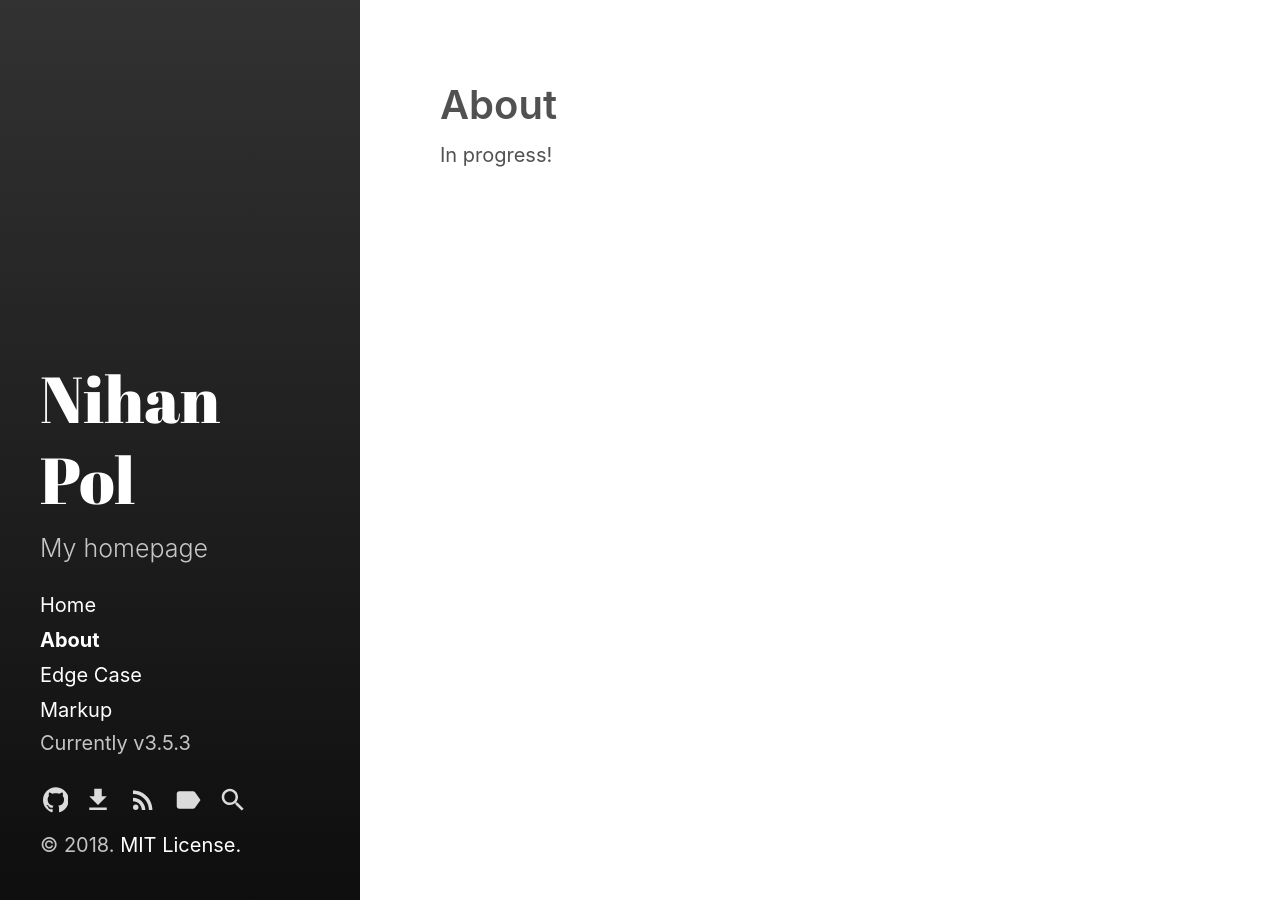
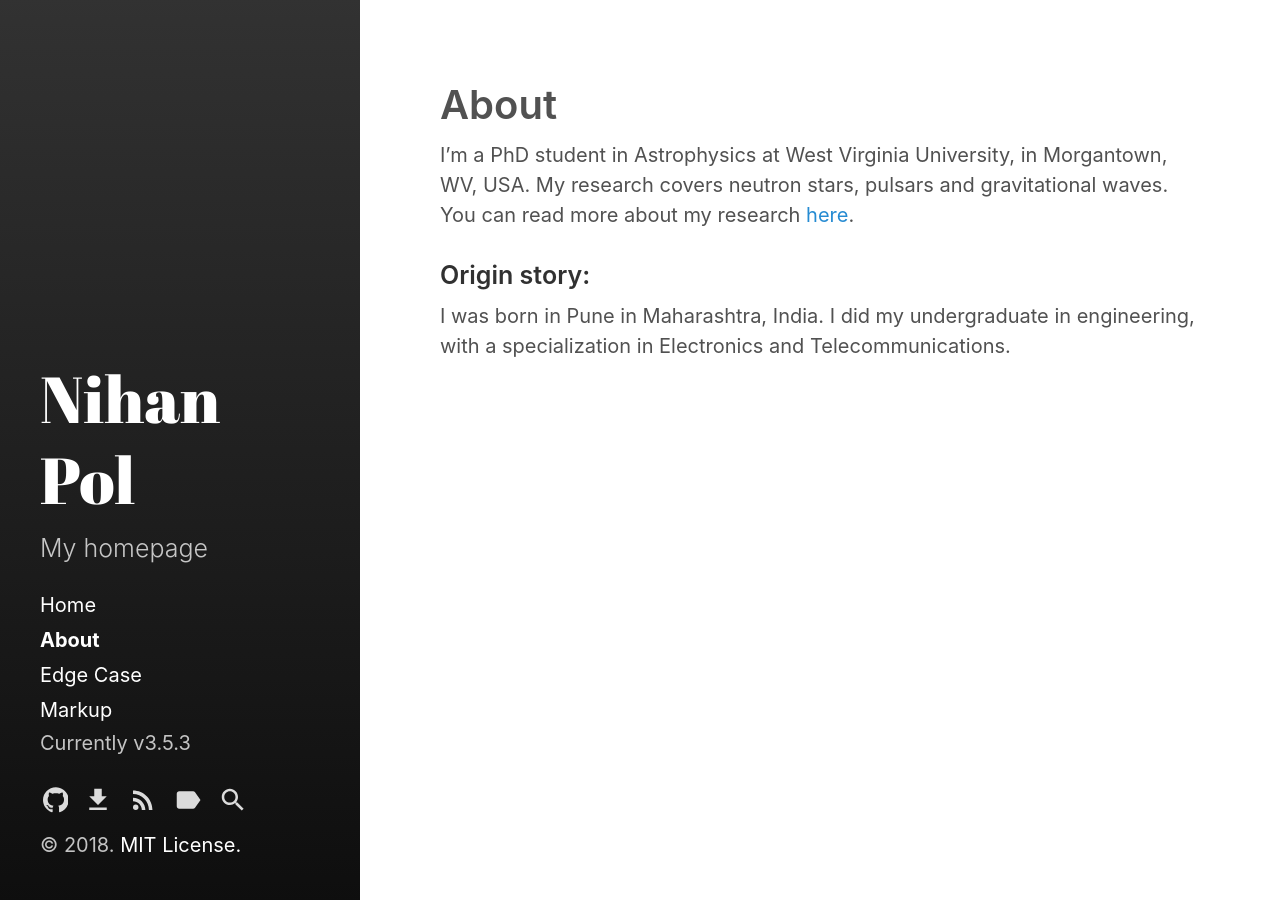
Before and after one commit to NihanPol/nihanpol.github.io, a Jekyll site: the page built from about.md, in a window 1280 px wide. Built offline with Jekyll 4.4.1, drawn with Linux system fonts in a browser that asks for light colours.

Commit message:
update about.md

```diff
--- a/about.md
+++ b/about.md
@@ -4,4 +4,9 @@ title: About
 sidebar_link: true
 ---
 
-In progress!
+I'm a PhD student in Astrophysics at West Virginia University, in Morgantown, WV, USA. My research covers neutron stars, pulsars and gravitational waves. You can read more about my research [here]().
+
+### Origin story:
+
+I was born in Pune in Maharashtra, India.
+I did my undergraduate in engineering, with a specialization in Electronics and Telecommunications.
```
